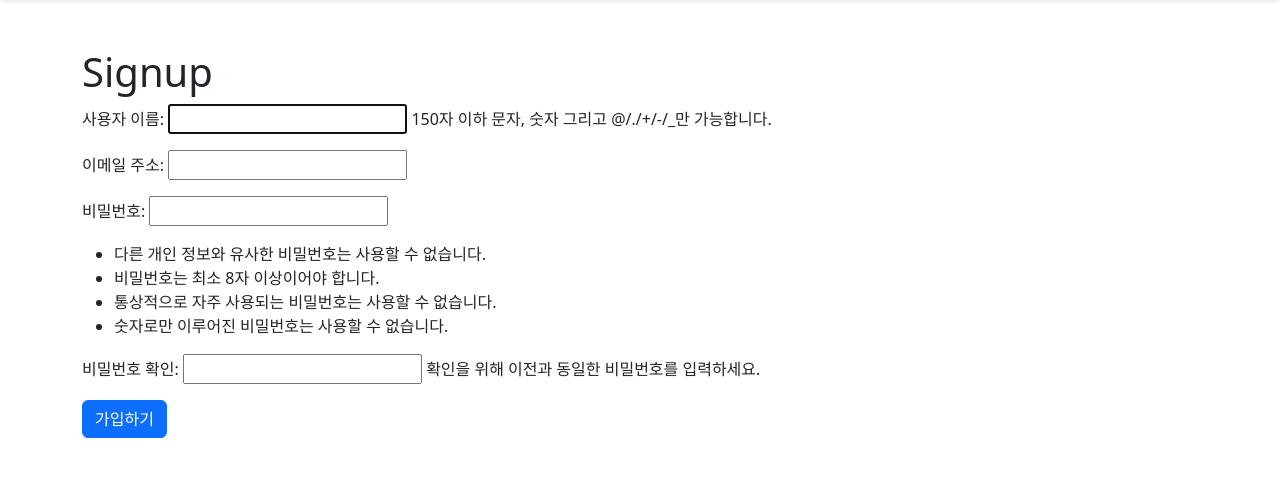
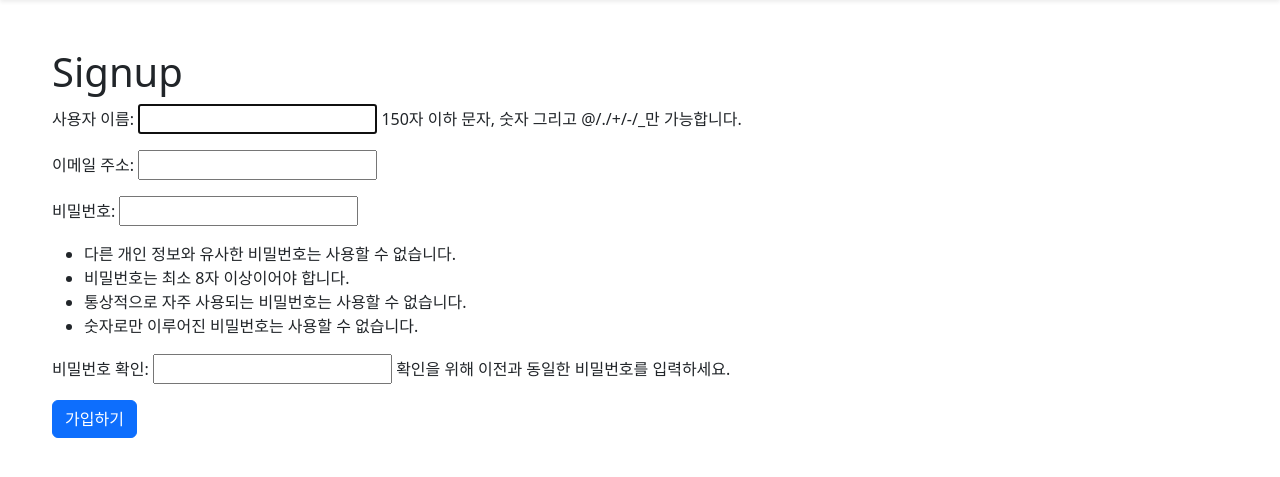
Before and after one commit to chae-yoon/Balance-Game, a Django app: page /accounts/signup/ in a window 1280 px wide. Shown: the part 70-547 px from the top of the page. Run offline with Django 3.2, Linux system fonts and the light colour scheme; some libraries are stand-ins or nearby versions.

Commit message:
Edit main style

```diff
--- a/static/css/style.css
+++ b/static/css/style.css
@@ -24,6 +24,10 @@ nav {
   white-space: nowrap;
 }
 
+main {
+  max-width: 1200px;
+}
+
 .select-image {
   width: 40vw;
   height: 40vw;
--- a/templates/base.html
+++ b/templates/base.html
@@ -37,7 +37,7 @@
     </div>
 
   </nav>
-  <main class="container my-5">
+  <main class="container-fluid my-5">
     {% block content %}
     {% endblock content %}
   </main>
```
